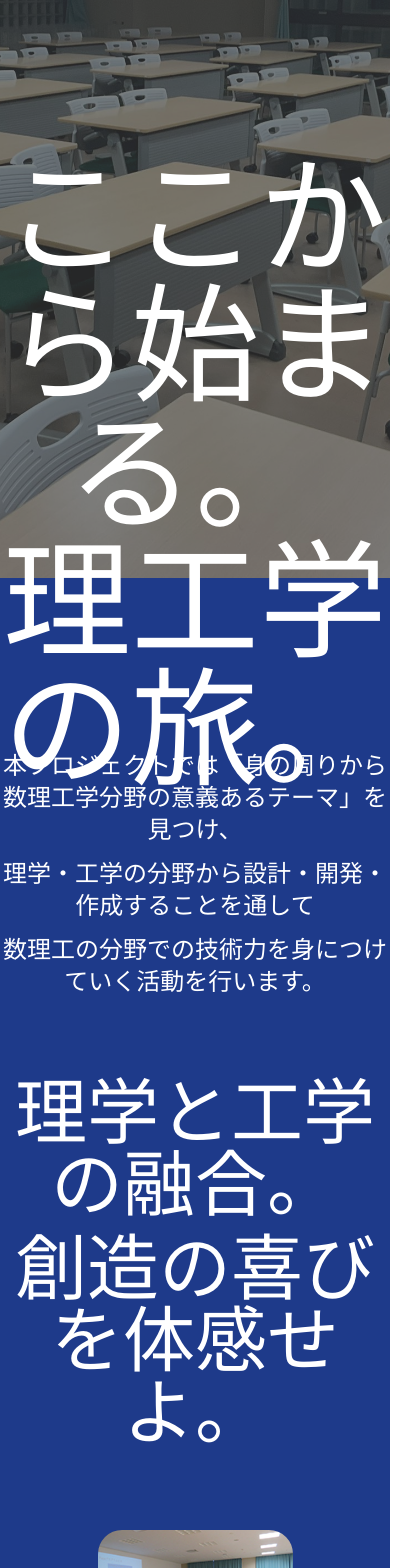
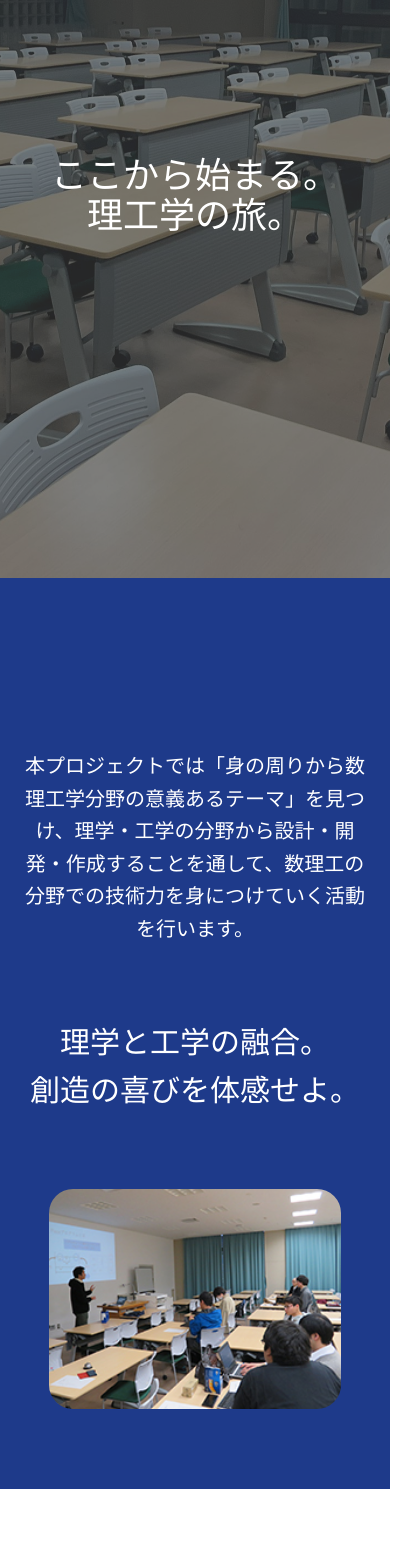
Before and after one commit to zawataku/KIT_rikogaku_website, a Next.js app: page / in a window 390 px wide. Shown: the part 266-1834 px from the top of the page, 416 px wide, since content can reach past the window. Built offline with nearby package versions, Linux system fonts and the light colour scheme; a web font is replaced by a local one.

Commit message:
update:トップページとaboutページのレスポンシブ対応

```diff
--- a/src/components/about/about.tsx
+++ b/src/components/about/about.tsx
@@ -2,18 +2,21 @@ import React from "react";
 
 export default function About() {
     return (
-        <div className="w-full bg-blue-900 py-40">
-            <div className="about text-center text-white text-2xl">
+        <div className="w-full bg-blue-900 pt-40 pb-20 lg:py-40">
+            <div className="about text-center text-white text-2xl hidden lg:block">
                 <p className="my-3">本プロジェクトでは「身の周りから数理工学分野の意義あるテーマ」を見つけ、</p>
                 <p className="my-3">理学・工学の分野から設計・開発・作成することを通して</p>
                 <p className="my-3">数理工の分野での技術力を身につけていく活動を行います。</p>
             </div>
-            <div className="about text-center text-white text-7xl my-20">
+            <div className="about text-center text-white text-xl lg:hidden px-5 leading-relaxed">
+                <p className="my-3">本プロジェクトでは「身の周りから数理工学分野の意義あるテーマ」を見つけ、理学・工学の分野から設計・開発・作成することを通して、数理工の分野での技術力を身につけていく活動を行います。</p>
+            </div>
+            <div className="about text-center text-white text-3xl lg:text-7xl my-20 px-2">
                 <p className="my-3">理学と工学の融合。</p>
                 <p className="my-3">創造の喜びを体感せよ。</p>
             </div>
-            <div className="about flex justify-center my-20">
-                <img className="w-1/2 mx-auto rounded-3xl" src="/img/2020_rikougaku.jpg" alt="理工学基礎プロジェクト2020年"/>
+            <div className="about flex justify-center mt-20 lg:my-20">
+                <img className="w-3/4 lg:w-1/2 mx-auto rounded-3xl" src="/img/2020_rikougaku.jpg" alt="理工学基礎プロジェクト2020年"/>
             </div>
         </div>
     )
--- a/src/components/activity/activity.tsx
+++ b/src/components/activity/activity.tsx
@@ -2,16 +2,16 @@ import React from "react";
 
 export default function Activity() {
     return (
-        <div className="w-full bg-white py-40 px-20">
+        <div className="w-full bg-white py-40 px-5 lg:px-20">
             <div className="w-full text-center">
                 <p className="my-5 text-5xl">活動内容</p>
-                <p className="my-5 text-2xl">特色ある活動内容・研究内容をご紹介します</p>
+                <p className="my-5 text-xl lg:text-2xl">活動内容・研究内容をご紹介します</p>
             </div>
-            <div className="flex mt-20 mb-32">
-                <div className="w-full px-5 my-auto">
+            <div className="lg:flex mt-20 mb-10 lg:mb-32">
+                <div className="w-full lg:px-5 my-auto">
                     <img className="rounded-3xl" src="/img/activity.jpg" alt="活動内容" />
                 </div>
-                <div className="w-full px-5 my-auto">
+                <div className="w-full lg:px-5 lg:my-auto mt-10">
                     <ul className="text-xl">
                         <li className="activity bg-neutral-200 p-8 rounded-3xl mb-5">Djangoを用いた災害対策アプリ開発</li>
                         <li className="activity bg-neutral-200 p-8 rounded-3xl mb-5">故障した中古ドローンの修理</li>
--- a/src/components/index/loading.tsx
+++ b/src/components/index/loading.tsx
@@ -2,8 +2,8 @@ import React from "react";
 
 export default function Loading() {
     return (
-        <div className="loading z-50 bg-white fixed top-0 left-0 w-full h-full overflow-hidden place-items-center justify-center content-center flex">
-            <div className="w-96">
+        <div className="loading z-50 bg-white fixed top-0 left-0 w-[100vw] h-[100vh] overflow-hidden place-items-center justify-center content-center flex">
+            <div className="w-1/3 lg:w-96">
                 <img src="/img/kit_box2.png" alt="金沢工業大学" />
             </div>
         </div>
--- a/src/components/index/title.tsx
+++ b/src/components/index/title.tsx
@@ -2,7 +2,7 @@ import React from "react";
 
 export default function Title(){
     return(
-        <div className="title z-30 absolute w-full top-1/2 text-center text-9xl text-white">
+        <div className="title z-30 absolute w-full top-1/2 text-center lg:text-9xl text-white text-4xl">
             <h1>ここから始まる。</h1>
             <h1>理工学の旅。</h1>
         </div>
--- a/src/components/index/wrap.tsx
+++ b/src/components/index/wrap.tsx
@@ -2,7 +2,7 @@ import React from "react";
 
 export default function Wrap() {
     return (
-        <div className="wrap z-40 bg-blue-900 fixed top-0 left-0 w-full h-full overflow-hidden">
+        <div className="wrap z-40 bg-blue-900 fixed top-0 left-0 w-[100vw] h-[100vh] overflow-hidden">
         </div>
     );
 }
```
